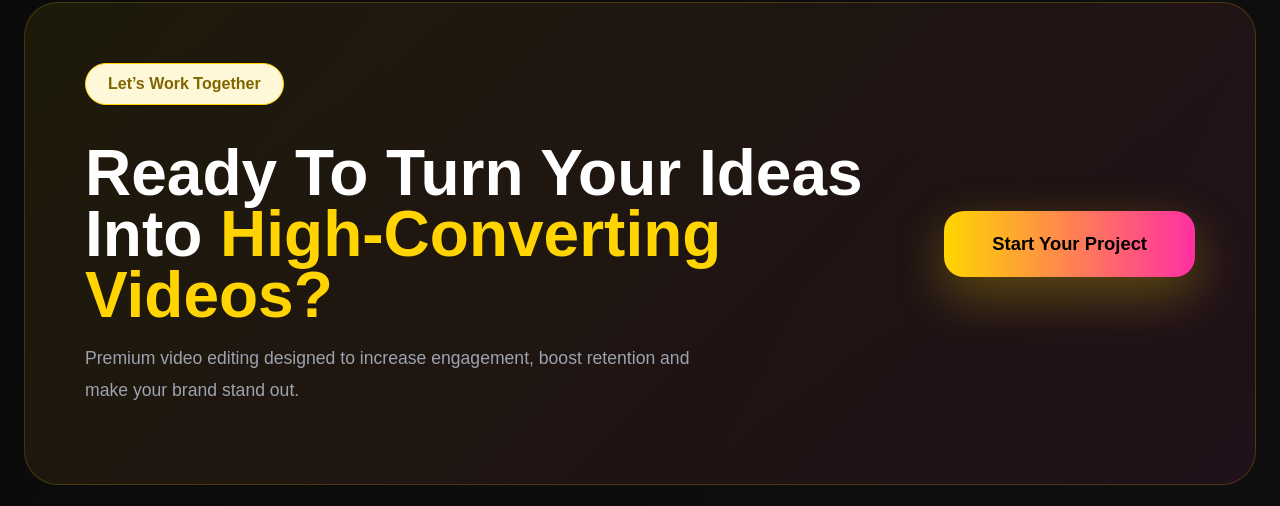
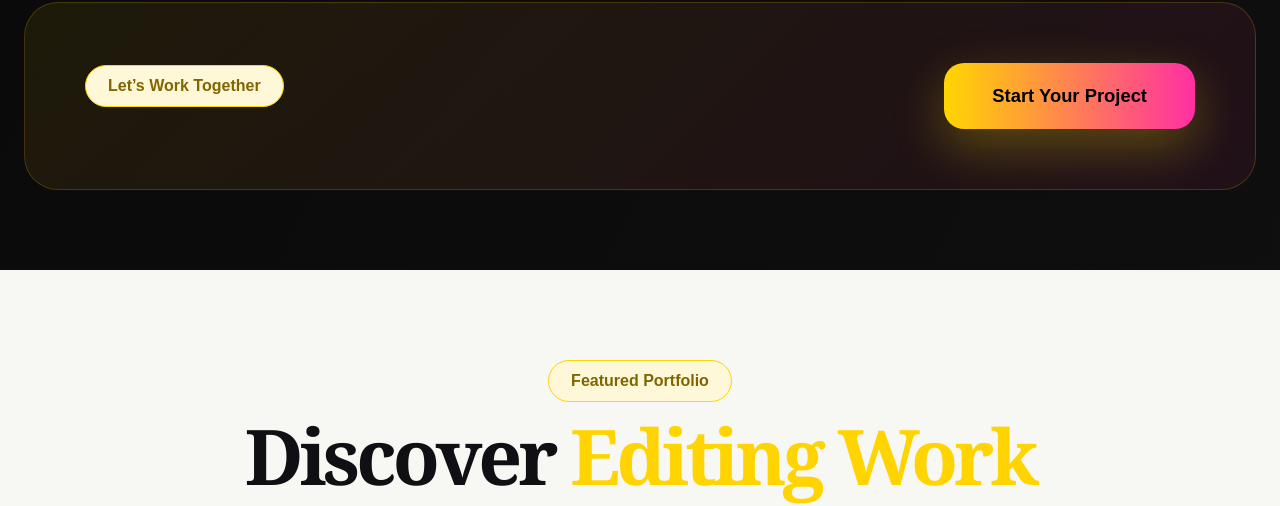
Before and after one commit to shahzaibkhatri918-stack/Shahzaib-Freelance, a Next.js app: page / in a window 1280 px wide. Shown: the part 1582-2088 px from the top of the page. Built offline with nearby package versions, Linux system fonts and the light colour scheme.

Commit message:
Update page.tsx

```diff
--- a/app/page.tsx
+++ b/app/page.tsx
@@ -151,21 +151,11 @@ export default function HomePage() {
 
     <div className="ctaText">
       <span className="pill">Let’s Work Together</span>
-
-      <h2>
-        Ready To Turn Your Ideas Into
-        <span className="yellow"> High-Converting Videos?</span>
-      </h2>
-
-      <p>
-        Premium video editing designed to increase engagement,
-        boost retention and make your brand stand out.
-      </p>
     </div>
 
     <a href="#project-form" className="ctaBigBtn">
-  Start Your Project
-</a>
+      Start Your Project
+    </a>
 
   </div>
 </section>
```
